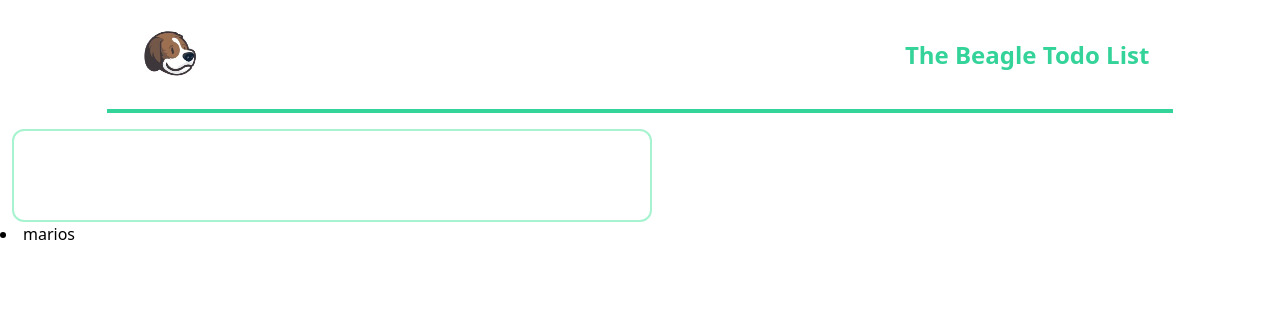
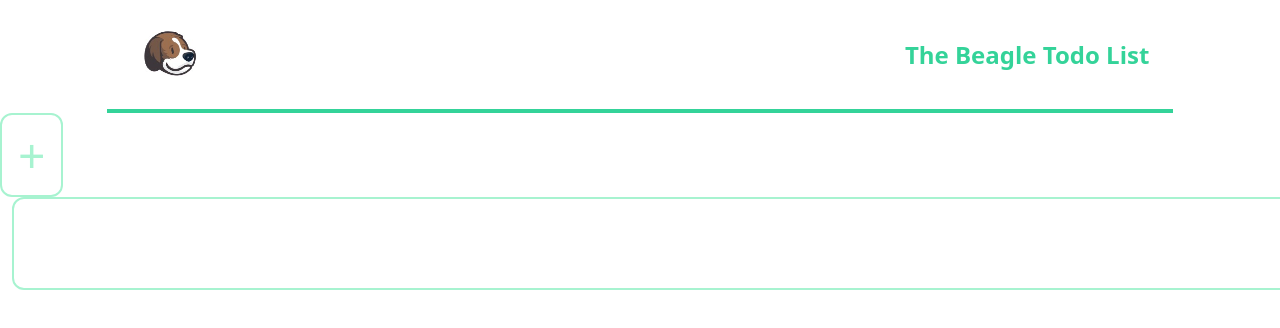
Before and after one commit to mariosknl/todo_react, a React (Create React App) app: page / in a window 1280 px wide. Shown: the top 328 px of the page. Built offline with nearby package versions, Linux system fonts and the light colour scheme.

Commit message:
implement remove todo functionality

```diff
--- a/src/components/Form.js
+++ b/src/components/Form.js
@@ -1,5 +1,7 @@
 import { useContext, useState, useEffect } from 'react';
 import { TodosContext } from '../context/TodosContext';
+import Button from './Button';
+import Input from './Input';
 
 const Form = () => {
   const { addTodo, editItem, editTodo } = useContext(TodosContext);
@@ -30,14 +32,8 @@ const Form = () => {
 
   return (
     <form onSubmit={handleSubmit}>
-      <button type='submit'></button>
-      <input
-        type='text'
-        required
-        value={title}
-        onChange={handleChange}
-        className='w-2/4 p-3 mt-4 ml-3 text-5xl font-bold text-center text-green-400 border-2 border-green-200 rounded-xl focus:outline-none focus:underline'
-      />
+      <Button type='submit'>+</Button>
+      <Input value={title} onChange={handleChange} onBlur={handleChange} />
     </form>
   );
 };
--- a/src/components/Input.js
+++ b/src/components/Input.js
@@ -6,8 +6,8 @@ const Input = ({ onChange, value, onBlur }) => (
     type='text'
     className='w-full p-3 ml-3 text-5xl font-bold text-center text-green-400 border-2 border-green-200 rounded-xl focus:outline-none focus:underline'
     onChange={onChange}
+    onBlur={onBlur}
     value={value}
-    onBlur={onBlur}
   />
 );
 
--- a/src/components/Todo.js
+++ b/src/components/Todo.js
@@ -1,11 +1,15 @@
 import { useContext } from 'react';
 import { TodosContext } from '../context/TodosContext';
+import Button from './Button';
 
 const Todo = ({ todo }) => {
-  const { findItem } = useContext(TodosContext);
+  const { findItem, removeTodo } = useContext(TodosContext);
   const { title, id } = todo;
   return (
     <>
+      <Button type='button' onClick={() => removeTodo(id)}>
+        &times;
+      </Button>
       <li onClick={() => findItem(id)}>{title}</li>
     </>
   );
--- a/src/context/TodosContext.js
+++ b/src/context/TodosContext.js
@@ -4,11 +4,15 @@ import { v4 as uuidv4 } from 'uuid';
 export const TodosContext = createContext();
 
 const TodosContextProvider = ({ children }) => {
-  const [todos, setTodos] = useState([{ title: 'marios', id: 1 }]);
+  const [todos, setTodos] = useState([]);
   const [editItem, setEditItem] = useState(null);
 
   const addTodo = (title) => {
     setTodos([...todos, { title, id: uuidv4() }]);
+  };
+
+  const removeTodo = (id) => {
+    setTodos(todos.filter((todo) => todo.id !== id));
   };
 
   const findItem = (id) => {
@@ -29,7 +33,7 @@ const TodosContextProvider = ({ children }) => {
 
   return (
     <TodosContext.Provider
-      value={{ todos, addTodo, findItem, editTodo, editItem }}
+      value={{ todos, addTodo, findItem, editTodo, editItem, removeTodo }}
     >
       {children}
     </TodosContext.Provider>
```
